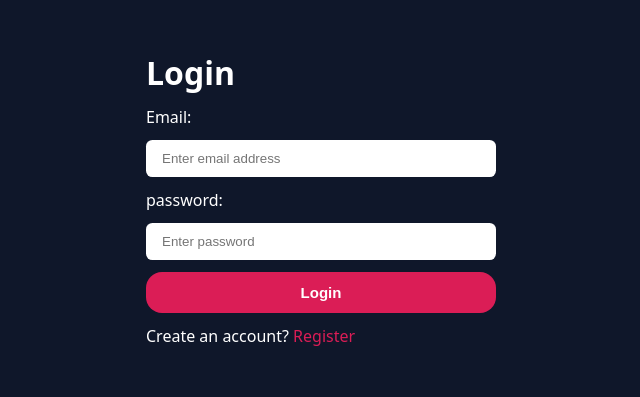
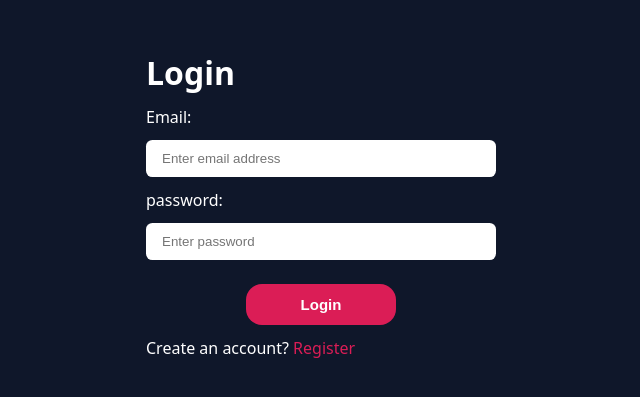
Before and after one commit to Yash158-stack/StackAlign, a React (Vite) app in the folder Frontend/: page /login in a window 1280 px wide. Shown: the part 109-506 px from the top of the page, without its empty margins (319-959 px from the left). Built offline with nearby package versions, Linux system fonts and the light colour scheme; no server answers.

Commit message:
Changed button size

```diff
--- a/Frontend/src/style/button.scss
+++ b/Frontend/src/style/button.scss
@@ -8,6 +8,9 @@
     font-weight: bold;
     font-size: 15px;
     transition: all 0.2s ease-in-out;
+    width: 150px;
+    align-self: center;
+    margin-top: 0.75rem;
 
     &.primary-button {
         background-color: #db1d56;
```
